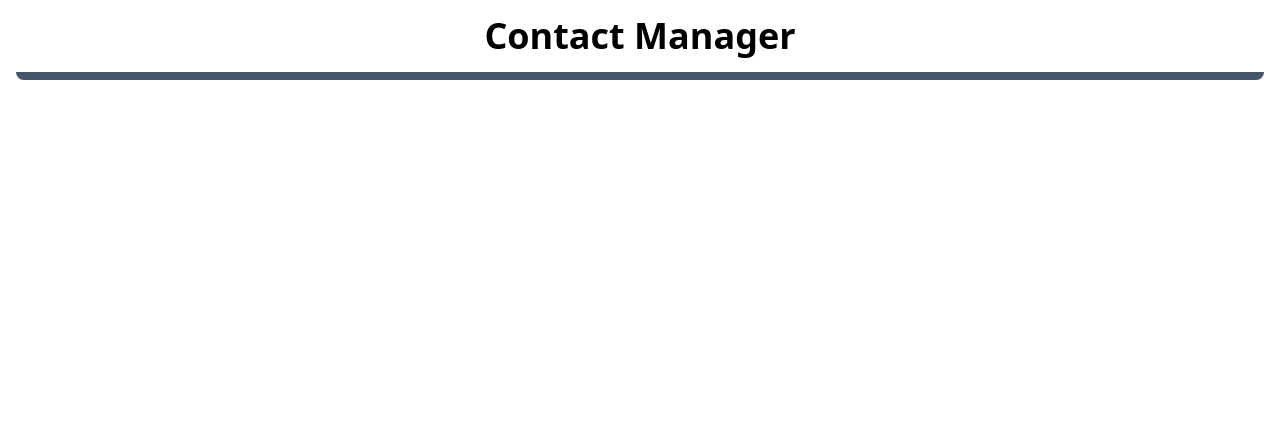
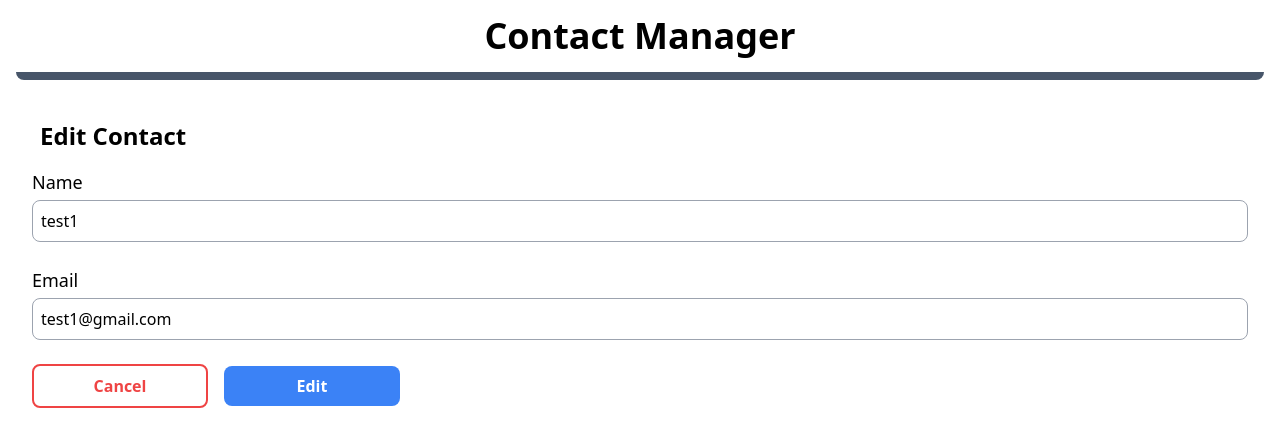
Before and after one commit to hosseinrmt/contact-app, a React (Create React App) app: page /edit/1660757874877 in a window 1280 px wide. Shown: the top 446 px of the page. Built offline with nearby package versions, Linux system fonts and the light colour scheme; data requests are answered from the project's data file.

Commit message:
Add Edit feature

```diff
--- a/db.json
+++ b/db.json
@@ -1,14 +1,19 @@
 {
   "contacts": [
     {
-      "name": "hossein",
-      "email": "rmthossein@gmail.com",
-      "id": 1
+      "name": "test1",
+      "email": "test1@gmail.com",
+      "id": 1660757874877
     },
     {
-      "name": "test",
-      "email": "test@gmail.com",
-      "id": 2
+      "name": "test2",
+      "email": "test2@gmail.com",
+      "id": 1660757885541
+    },
+    {
+      "name": "test3",
+      "email": "test3@gmail.com",
+      "id": 1660758809122
     }
   ]
 }
--- a/src/App.js
+++ b/src/App.js
@@ -8,27 +8,32 @@ import ContactDetail from "./components/ContactDetail";
 import getContacts from "./service/getAllContactsService";
 import addNewComment from "./service/addNewContactService";
 import deleteComment from "./service/deleteContactService";
+import EditContact from "./components/EditContact";
+import updateContact from "./service/updateContactService";
 
 const App = () => {
   const [contacts, setContacts] = useState([]);
 
+  useEffect(() => {
+    getContacts().then((res) => setContacts(res.data));
+  }, []);
+
   const addContactHandler = (formValues) => {
-    const newContact = {
-      ...formValues,
-      id: Date.now(),
-    };
+    const newContact = { ...formValues, id: Date.now() };
+    addNewComment(newContact);
     setContacts([...contacts, newContact]);
-    addNewComment(formValues);
+  };
+
+  const EditContactHandler = (contact, id) => {
+    updateContact(id, contact).then((res) =>
+      getContacts().then((res) => setContacts(res.data))
+    );
   };
 
   const deleteContactHandler = (id) => {
+    deleteComment(id);
     setContacts(contacts.filter((contact) => contact.id !== id));
-    deleteComment(id);
   };
-
-  useEffect(() => {
-    getContacts().then((res) => setContacts(res.data));
-  }, []);
 
   return (
     <>
@@ -48,6 +53,11 @@ const App = () => {
         </nav>
 
         <Switch>
+          <Route
+            path="/edit/:id"
+            component={() => <EditContact onClick={EditContactHandler} />}
+          />
+          ;
           <Route path="/contact/:id" component={ContactDetail} />;
           <Route
             path="/add-contact"
--- a/src/components/Contact.js
+++ b/src/components/Contact.js
@@ -1,9 +1,11 @@
 import { IoMdContact, IoMdTrash } from "react-icons/io";
+import { MdEdit } from "react-icons/md";
 import { Link } from "react-router-dom";
 
 const Contact = ({ contact, onDelete }) => {
   return (
     <section className="single-contact" key={contact.id}>
+      {/* icon & name & email */}
       <div className="L-single-contact">
         <IoMdContact className="contact-icon" />
 
@@ -15,9 +17,17 @@ const Contact = ({ contact, onDelete }) => {
         </Link>
       </div>
 
-      <button className="delete-contact" onClick={() => onDelete(contact.id)}>
-        <IoMdTrash />
-      </button>
+      {/* edit & delete */}
+      <div>
+        <Link to={`/edit/${contact.id}`}>
+          <button className="edit-contact">
+            <MdEdit />
+          </button>
+        </Link>
+        <button className="delete-contact" onClick={() => onDelete(contact.id)}>
+          <IoMdTrash />
+        </button>
+      </div>
     </section>
   );
 };
--- /dev/null
+++ b/src/components/EditContact.js
@@ -0,0 +1,65 @@
+import { useEffect, useState } from "react";
+import { withRouter } from "react-router-dom";
+import getSingleContact from "../service/getSingleContactService";
+
+const EditContact = ({ onClick, history, match }) => {
+  const [formValues, setFormValues] = useState({
+    name: "",
+    email: "",
+    id: null,
+  });
+
+  const changeHandler = (e) => {
+    const value = e.target.value;
+    setFormValues({ ...formValues, [e.target.name]: value });
+  };
+
+  const submitForm = (e) => {
+    e.preventDefault();
+    onClick(formValues, match.params.id);
+    history.push("/");
+  };
+
+  useEffect(() => {
+    getSingleContact(match.params.id).then((res) => setFormValues(res.data));
+  }, []);
+
+  return (
+    <div className="add-contact-form">
+      <h2>Edit Contact</h2>
+
+      <form className="contact-form" onSubmit={submitForm}>
+        <label>Name</label>
+        <input
+          maxLength={30}
+          value={formValues.name}
+          name="name"
+          onChange={changeHandler}
+          placeholder="name"
+          type="text"
+        />
+
+        <label>Email</label>
+        <input
+          maxLength={30}
+          value={formValues.email}
+          name="email"
+          onChange={changeHandler}
+          placeholder="email"
+          type="email"
+        />
+
+        <div>
+          <button className="cancelBtn" onClick={() => history.push("/")}>
+            Cancel
+          </button>
+          <button className="addToContactBtn" type="submit">
+            Edit
+          </button>
+        </div>
+      </form>
+    </div>
+  );
+};
+
+export default withRouter(EditContact);
--- a/src/index.css
+++ b/src/index.css
@@ -67,6 +67,10 @@
     @apply bg-red-500 text-white rounded-md p-2 w-8 self-end md:w-10 md:h-10 md:text-2xl;
   }
 
+  .edit-contact {
+    @apply bg-blue-500 text-white rounded-md p-2 w-8 mr-4 self-end md:w-10 md:h-10 md:text-2xl;
+  }
+
   .addToContactBtn {
     @apply bg-blue-500 text-white md:w-44 font-bold py-2 px-4 rounded-lg;
   }
--- /dev/null
+++ b/src/service/getSingleContactService.js
@@ -0,0 +1,5 @@
+import http from "./httpService";
+
+export default function getSingleContact(data) {
+  return http.get(`/contacts/${data}`);
+}
--- /dev/null
+++ b/src/service/updateContactService.js
@@ -0,0 +1,5 @@
+import http from "./httpService";
+
+export default function updateContact(id, data) {
+  return http.put(`/contacts/${id}`, data);
+}
```
